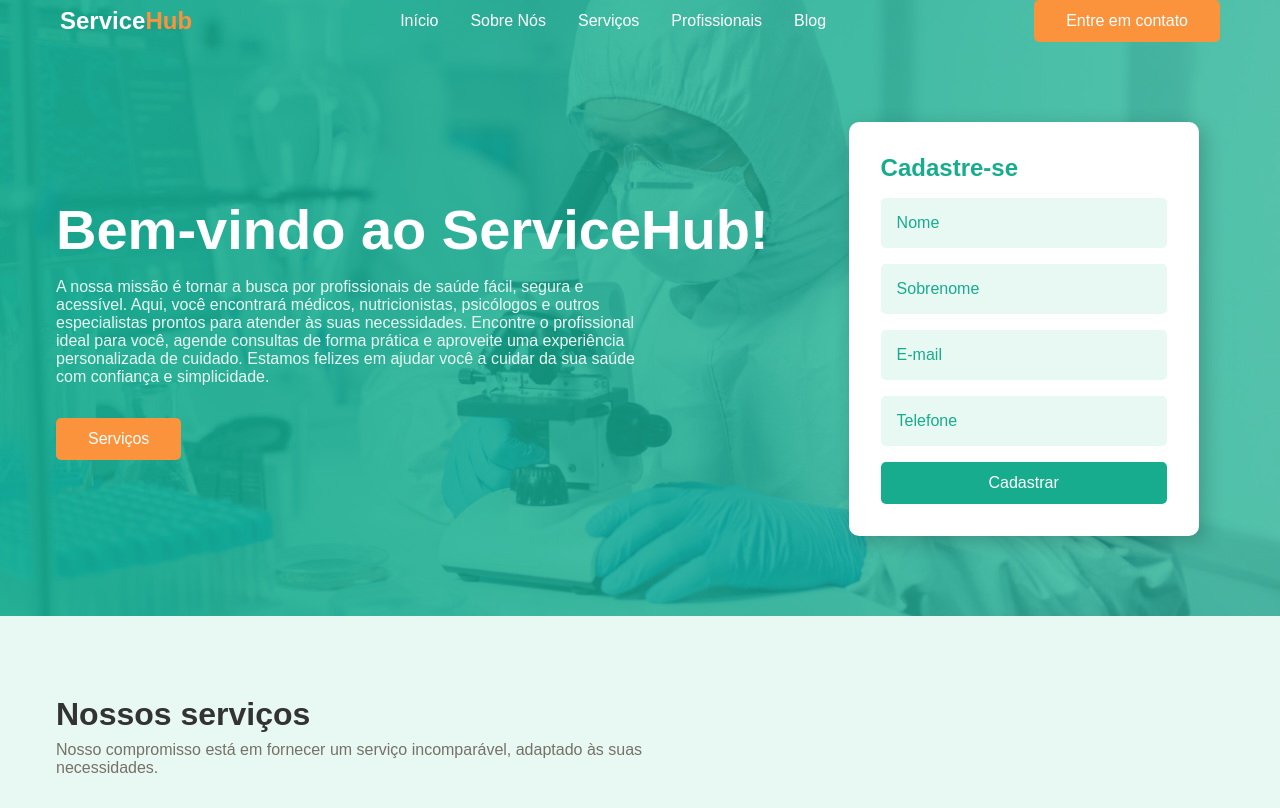
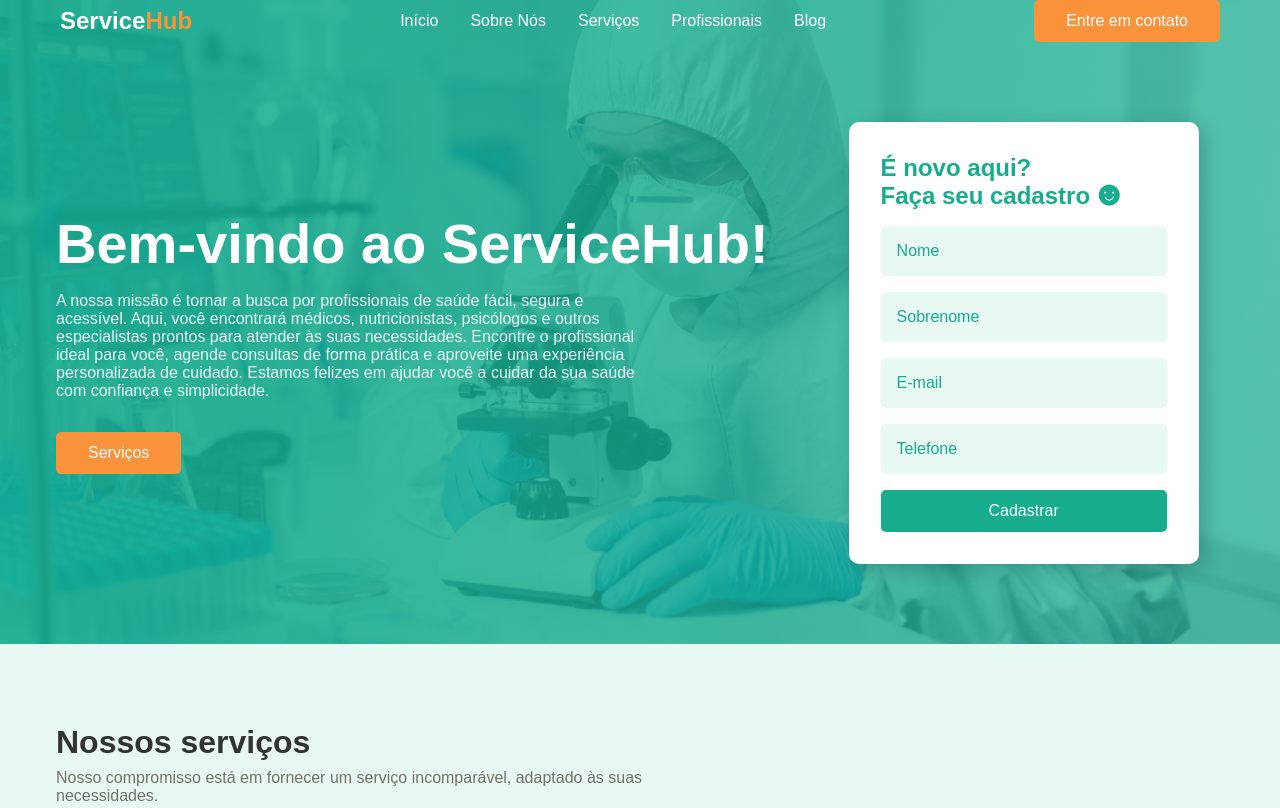
Before and after one commit to lipe-menezes/Project_ServiceHub, a plain HTML site: page index.html in a window 1280 px wide. Shown: the top 808 px of the page. Drawn offline with nearby package versions, Linux system fonts and the light colour scheme.

Commit message:
Na branch_teste farei a inclusão de novas funções para algumas atualizações/correções no site

```diff
--- a/index.html
+++ b/index.html
@@ -37,7 +37,7 @@
         </div>
         <div class="header__form">
           <form>
-            <h4>Cadastre-se</h4>
+            <h4>É novo aqui?<br>Faça seu cadastro <span><i class="ri-emotion-happy-fill"></i></span></h4>
             <input type="text" placeholder="Nome" />
             <input type="text" placeholder="Sobrenome" />
             <input type="text" placeholder="E-mail" />
```
